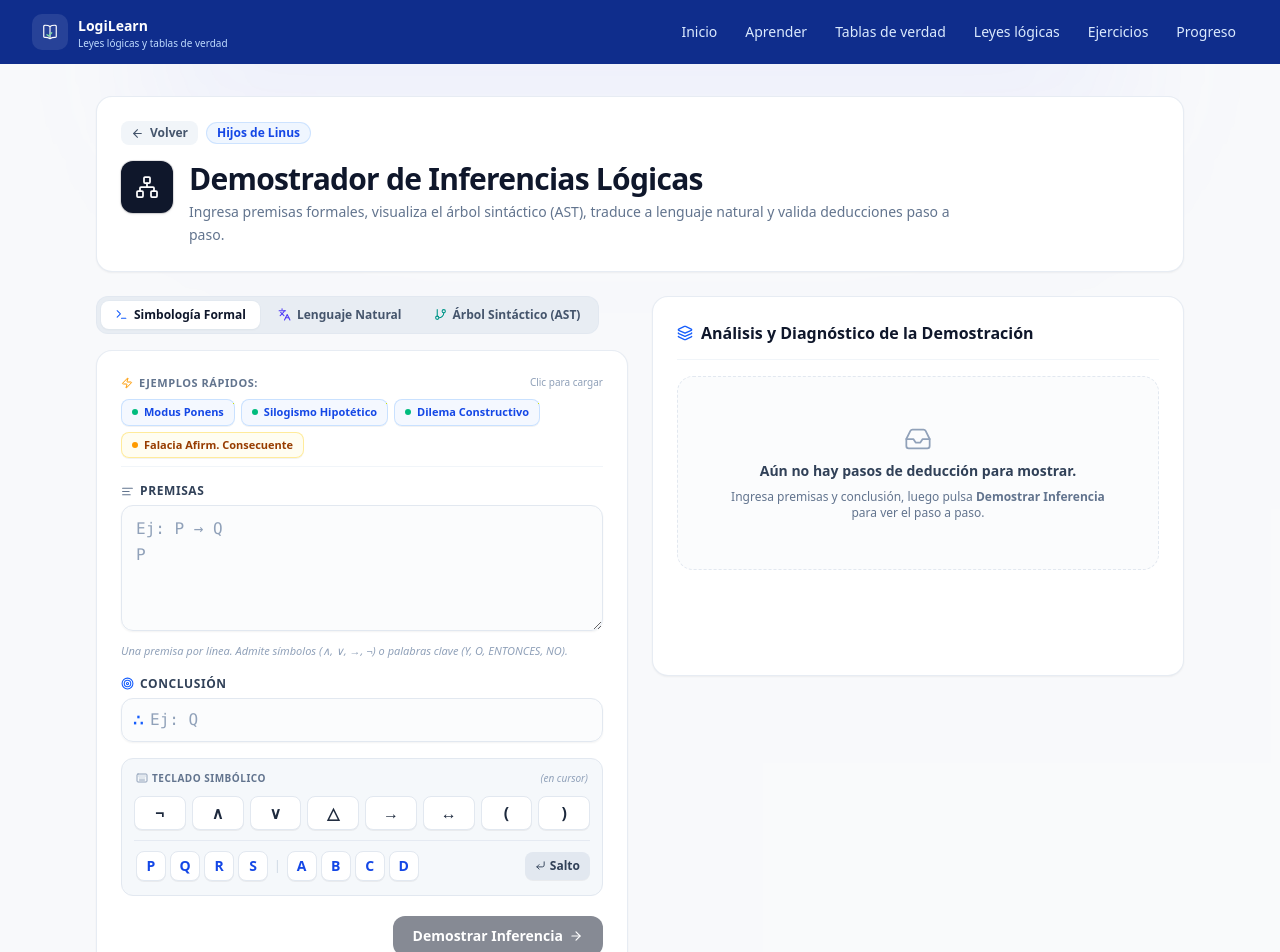
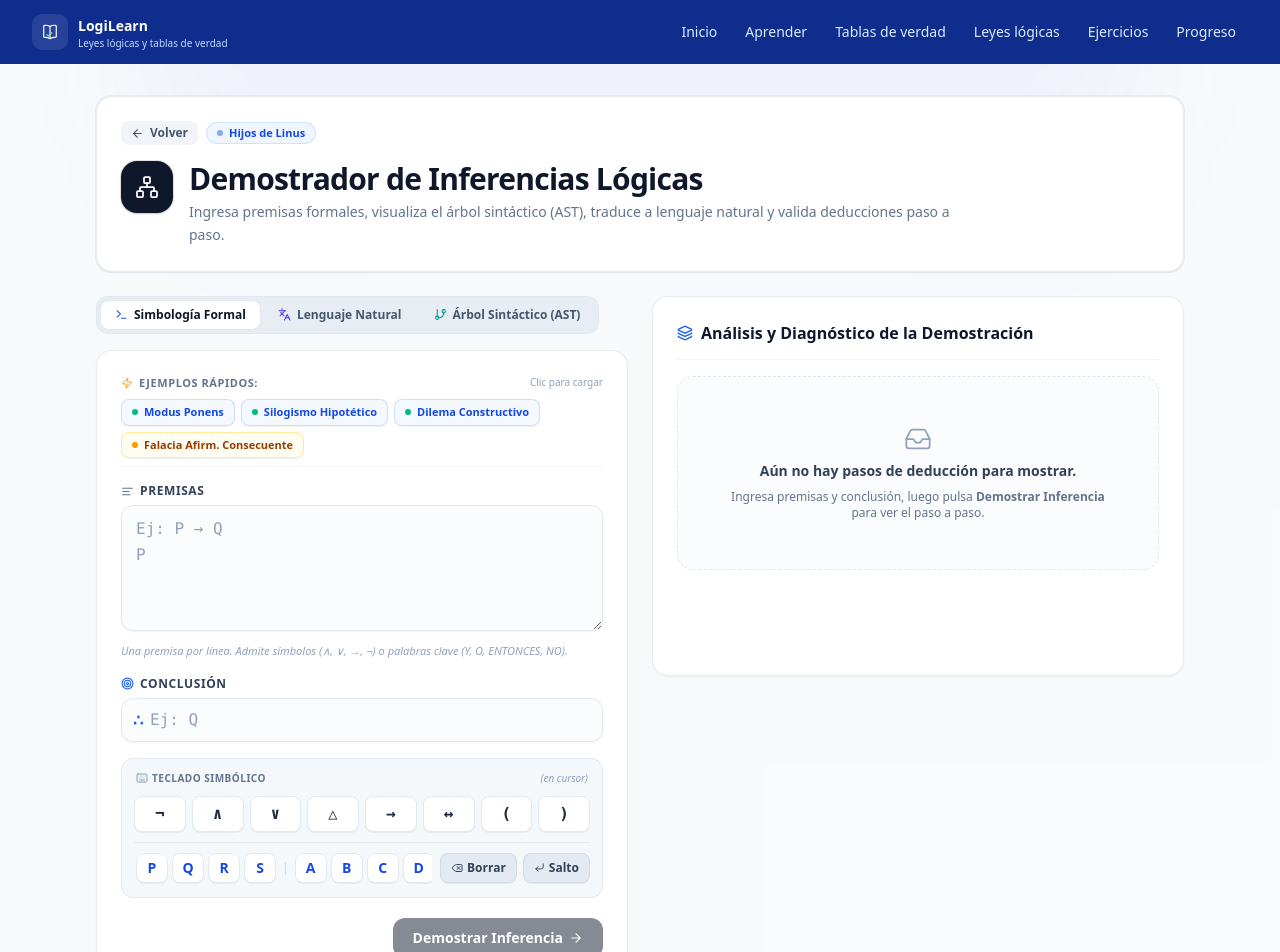
Before and after one commit to EnriDiazCayaca/logica_simbolica_global, a Vue app: page /inferencias in a window 1280 px wide. Shown: the top 952 px of the page. Built offline with nearby package versions, Linux system fonts and the light colour scheme.

Commit message:
feat(inferencias): agregar boton de borrado en teclado, balancear trazos de conectores e incrementar impacto visual

```diff
--- a/src/components/inferencias/FormularioInferencia.vue
+++ b/src/components/inferencias/FormularioInferencia.vue
@@ -1,6 +1,6 @@
 <script setup lang="ts">
 import { ref, computed, nextTick, watch } from 'vue'
-import { Zap, AlignLeft, Target, Keyboard, CornerDownLeft, ArrowRight, Sparkles } from '@lucide/vue'
+import { Zap, AlignLeft, Target, Keyboard, CornerDownLeft, ArrowRight, Sparkles, Delete } from '@lucide/vue'
 import type { InferenciaRequest } from '@/types/inferencias'
 import { normalizarExpresion } from '@/lib/solver/parser'
 import Button from '@/components/ui/Button.vue'
@@ -71,8 +71,26 @@ const normalizarSintaxis = (linea: string): string => normalizarExpresion(linea)
 /**
  * Conectivos y variables
  */
-const CONECTIVOS = ['¬', '∧', '∨', '△', '→', '↔', '(', ')']
 const CONECTIVOS_CON_ESPACIO = ['∧', '∨', '△', '→', '↔']
+
+interface TeclaConectivo {
+  simbolo: string
+  label: string
+  title: string
+  claseExtra?: string
+}
+
+const CONECTIVOS_TECLADO: TeclaConectivo[] = [
+  { simbolo: '¬', label: '¬', title: 'Negación (NO)' },
+  { simbolo: '∧', label: '∧', title: 'Conjunción (Y)' },
+  { simbolo: '∨', label: '∨', title: 'Disyunción (O)' },
+  { simbolo: '△', label: '△', title: 'Disyunción Exclusiva (XOR)', claseExtra: 'font-black scale-95' },
+  { simbolo: '→', label: '→', title: 'Condicional (ENTONCES)' },
+  { simbolo: '↔', label: '↔', title: 'Bicondicional (SI Y SOLO SI)' },
+  { simbolo: '(', label: '(', title: 'Paréntesis apertura' },
+  { simbolo: ')', label: ')', title: 'Paréntesis cierre' }
+]
+
 const GRUPO_VARS_1 = ['P', 'Q', 'R', 'S']
 const GRUPO_VARS_2 = ['A', 'B', 'C', 'D']
 
@@ -156,6 +174,65 @@ const insertarSimbolo = (simbolo: string) => {
 
   const newVal = before + toInsert + after
   const newPos = start + toInsert.length
+
+  if (isPremisas) {
+    premisasText.value = newVal
+    premisasCursor.value = newPos
+  } else {
+    conclusionText.value = newVal
+    conclusionCursor.value = newPos
+  }
+
+  nextTick(() => {
+    if (inputEl) {
+      inputEl.setSelectionRange(newPos, newPos)
+      const esDispositivoTactil = typeof window !== 'undefined' && ('ontouchstart' in window || navigator.maxTouchPoints > 0)
+      if (!esDispositivoTactil) {
+        inputEl.focus({ preventScroll: true })
+      }
+    }
+  })
+}
+
+/**
+ * Borra el carácter o rango seleccionado previo al cursor en el campo enfocado.
+ */
+const borrarCaracter = () => {
+  const isPremisas = lastFocusedField.value === 'premisas'
+  const inputEl = isPremisas ? premisasRef.value : conclusionRef.value
+  const currentVal = isPremisas ? premisasText.value : conclusionText.value
+
+  if (currentVal.length === 0) return
+
+  let start = isPremisas ? premisasCursor.value : conclusionCursor.value
+  if (inputEl && inputEl.selectionStart !== null) {
+    start = inputEl.selectionStart
+  }
+  let end = isPremisas ? premisasCursor.value : conclusionCursor.value
+  if (inputEl && inputEl.selectionEnd !== null) {
+    end = inputEl.selectionEnd
+  }
+
+  if (start < 0 || start > currentVal.length) {
+    start = currentVal.length
+    end = currentVal.length
+  }
+
+  let newVal = ''
+  let newPos = 0
+
+  if (start !== end) {
+    // Si hay rango seleccionado
+    newVal = currentVal.substring(0, start) + currentVal.substring(end)
+    newPos = start
+  } else if (start > 0) {
+    const before = currentVal.substring(0, start)
+    const after = currentVal.substring(start)
+    newVal = before.slice(0, -1) + after
+    newPos = start - 1
+  } else {
+    return
+  }
 
   if (isPremisas) {
     premisasText.value = newVal
@@ -301,21 +378,27 @@ const handleSubmit = () => {
         </span>
       </div>
 
-      <!-- Fila 1: Grid estricto de 8 columnas simétricas para Conectivos -->
+      <!-- Fila 1: Grid estricto de 8 columnas simétricas para Conectivos con consistencia tipográfica -->
       <div class="grid grid-cols-8 gap-1.5">
         <button
-          v-for="op in CONECTIVOS"
-          :key="op"
+          v-for="op in CONECTIVOS_TECLADO"
+          :key="op.simbolo"
           type="button"
+          :title="op.title"
           @mousedown.prevent
-          @click="insertarSimbolo(op)"
-          class="h-8.5 flex items-center justify-center bg-white hover:bg-slate-50 hover:border-blue-400 text-slate-800 font-bold text-sm sm:text-base rounded-lg border border-slate-200 shadow-2xs active:scale-95 transition-all cursor-pointer select-none leading-none"
+          @click="insertarSimbolo(op.simbolo)"
+          class="h-9 flex items-center justify-center bg-white hover:bg-slate-50 hover:border-blue-400 text-slate-800 font-semibold rounded-lg border border-slate-200 shadow-2xs active:scale-95 transition-all cursor-pointer select-none leading-none"
         >
-          {{ op }}
+          <span
+            class="font-mono text-base font-semibold leading-none tracking-normal"
+            :class="op.claseExtra"
+          >
+            {{ op.label }}
+          </span>
         </button>
       </div>
 
-      <!-- Fila 2: Variables a la izquierda y Botón Salto a la derecha -->
+      <!-- Fila 2: Variables a la izquierda y Botones de Borrar y Salto a la derecha -->
       <div class="flex items-center justify-between gap-2 pt-2 border-t border-slate-200/80">
         <!-- Grupo de Variables: P, Q, R, S | A, B, C, D -->
         <div class="flex items-center gap-1 overflow-x-auto py-0.5 px-0.5 scrollbar-thin scrollbar-thumb-slate-300 scrollbar-track-transparent [scrollbar-width:thin]">
@@ -325,7 +408,7 @@ const handleSubmit = () => {
             type="button"
             @mousedown.prevent
             @click="insertarSimbolo(v)"
-            class="h-7 w-7 sm:w-7.5 sm:h-7.5 flex items-center justify-center bg-white hover:bg-blue-50 text-blue-700 font-bold text-xs sm:text-sm rounded-lg border border-slate-200 shadow-2xs hover:border-blue-400 active:scale-95 transition-all cursor-pointer flex-shrink-0 select-none leading-none"
+            class="h-7.5 w-7.5 sm:w-8 sm:h-7.5 flex items-center justify-center bg-white hover:bg-blue-50 text-blue-700 font-bold text-xs sm:text-sm rounded-lg border border-slate-200 shadow-2xs hover:border-blue-400 active:scale-95 transition-all cursor-pointer flex-shrink-0 select-none leading-none"
           >
             {{ v }}
           </button>
@@ -338,21 +421,32 @@ const handleSubmit = () => {
             type="button"
             @mousedown.prevent
             @click="insertarSimbolo(v)"
-            class="h-7 w-7 sm:w-7.5 sm:h-7.5 flex items-center justify-center bg-white hover:bg-blue-50 text-blue-700 font-bold text-xs sm:text-sm rounded-lg border border-slate-200 shadow-2xs hover:border-blue-400 active:scale-95 transition-all cursor-pointer flex-shrink-0 select-none leading-none"
+            class="h-7.5 w-7.5 sm:w-8 sm:h-7.5 flex items-center justify-center bg-white hover:bg-blue-50 text-blue-700 font-bold text-xs sm:text-sm rounded-lg border border-slate-200 shadow-2xs hover:border-blue-400 active:scale-95 transition-all cursor-pointer flex-shrink-0 select-none leading-none"
           >
             {{ v }}
           </button>
         </div>
 
-        <!-- Botón Salto a la derecha de la fila 2 -->
+        <!-- Botones de Acción (Borrar y Salto) a la derecha de la fila 2 -->
         <div class="flex items-center gap-1.5 flex-shrink-0">
+          <button
+            type="button"
+            @mousedown.prevent
+            @click="borrarCaracter"
+            title="Borrar carácter anterior"
+            class="h-7.5 px-2.5 bg-slate-200/90 hover:bg-rose-50 hover:text-rose-700 hover:border-rose-300 text-slate-700 font-semibold text-xs rounded-lg border border-slate-300/70 shadow-2xs active:scale-95 transition-all cursor-pointer whitespace-nowrap select-none flex items-center gap-1"
+          >
+            <Delete :size="12" />
+            <span>Borrar</span>
+          </button>
+
           <button
             v-if="lastFocusedField === 'premisas'"
             type="button"
             @mousedown.prevent
             @click="insertarSimbolo('\n')"
             title="Insertar salto de línea en premisas"
-            class="h-7 px-2.5 bg-slate-200 hover:bg-slate-300 text-slate-700 font-semibold text-xs rounded-lg shadow-2xs active:scale-95 transition-all cursor-pointer whitespace-nowrap select-none flex items-center gap-1"
+            class="h-7.5 px-2.5 bg-slate-200/90 hover:bg-slate-300 text-slate-700 font-semibold text-xs rounded-lg border border-slate-300/70 shadow-2xs active:scale-95 transition-all cursor-pointer whitespace-nowrap select-none flex items-center gap-1"
           >
             <CornerDownLeft :size="11" />
             <span>Salto</span>
--- a/src/pages/inferencias/index.vue
+++ b/src/pages/inferencias/index.vue
@@ -180,7 +180,7 @@ const procesarInferencia = async (payload: InferenciaRequest) => {
 
     <div class="relative max-w-6xl mx-auto p-4 sm:p-6 md:p-8 space-y-6">
       <!-- Navegación & Encabezado Principal -->
-      <header class="bg-white p-5 sm:p-6 rounded-2xl border border-slate-200/80 shadow-xs space-y-4">
+      <header class="bg-white p-5 sm:p-6 rounded-2xl border border-slate-200/80 shadow-xs ring-1 ring-slate-900/5 space-y-4">
         <div class="flex items-center justify-between flex-wrap gap-3">
           <div class="flex items-center gap-2">
             <router-link
@@ -190,8 +190,9 @@ const procesarInferencia = async (payload: InferenciaRequest) => {
               <ArrowLeft :size="13" />
               <span>Volver</span>
             </router-link>
-            <span class="text-xs font-semibold px-2.5 py-0.5 rounded-full bg-blue-50 text-blue-700 border border-blue-200/70">
-              Hijos de Linus
+            <span class="text-[11px] font-semibold px-2.5 py-0.5 rounded-full bg-blue-50 text-blue-700 border border-blue-200/70 inline-flex items-center gap-1.5">
+              <span class="h-1.5 w-1.5 rounded-full bg-blue-600 animate-pulse"></span>
+              <span>Hijos de Linus</span>
             </span>
           </div>
 
@@ -208,7 +209,7 @@ const procesarInferencia = async (payload: InferenciaRequest) => {
         </div>
 
         <div class="flex items-start gap-3.5 sm:gap-4">
-          <div class="flex h-12 w-12 sm:h-13 sm:w-13 shrink-0 items-center justify-center rounded-xl bg-slate-900 text-white shadow-sm ring-1 ring-slate-950/10">
+          <div class="flex h-12 w-12 sm:h-13 sm:w-13 shrink-0 items-center justify-center rounded-2xl bg-slate-900 text-white shadow-sm ring-1 ring-slate-950/10">
             <Network :size="24" :stroke-width="1.75" />
           </div>
           <div>
```
Also changed, not shown: src/components/inferencias/ArbolAST.vue (+13 -11 lines), 1 other file (tests, documents, lock files or other folders).
